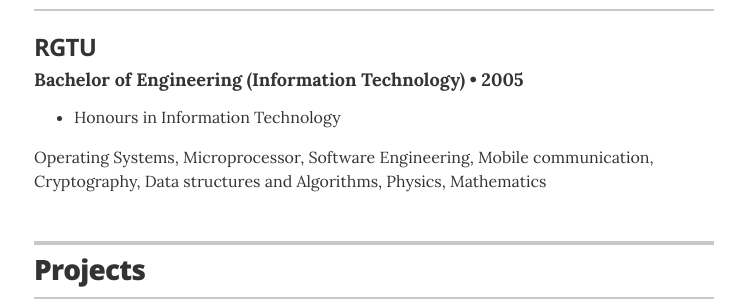
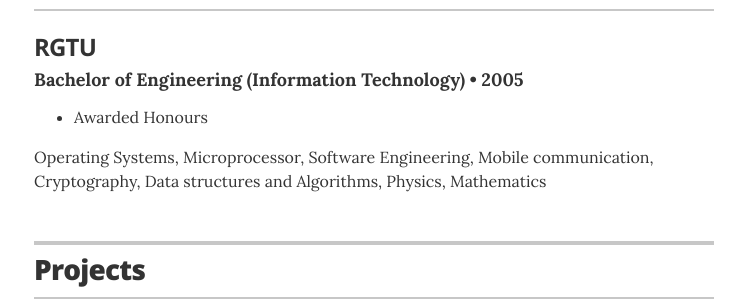
Before and after one commit to nitinkushwah/nitinkushwah.github.io, a Jekyll site: the page built from index.html, in a window 1280 px wide and 900 px high, scrolled down 1803 px. Shown: the part 153-453 px from the top of the window, without its empty margins (266-1011 px from the left). Built offline with Jekyll 4.4.1, drawn with Linux system fonts in a browser that asks for light colours.

Commit message:
Update education.yml

```diff
--- a/_data/education.yml
+++ b/_data/education.yml
@@ -3,5 +3,5 @@
   uni: RGTU
   year: 2005
   awards:
-    - award: Honours in Information Technology
+    - award: Awarded Honours
   summary: Operating Systems, Microprocessor, Software Engineering, Mobile communication, Cryptography, Data structures and Algorithms, Physics, Mathematics
```
